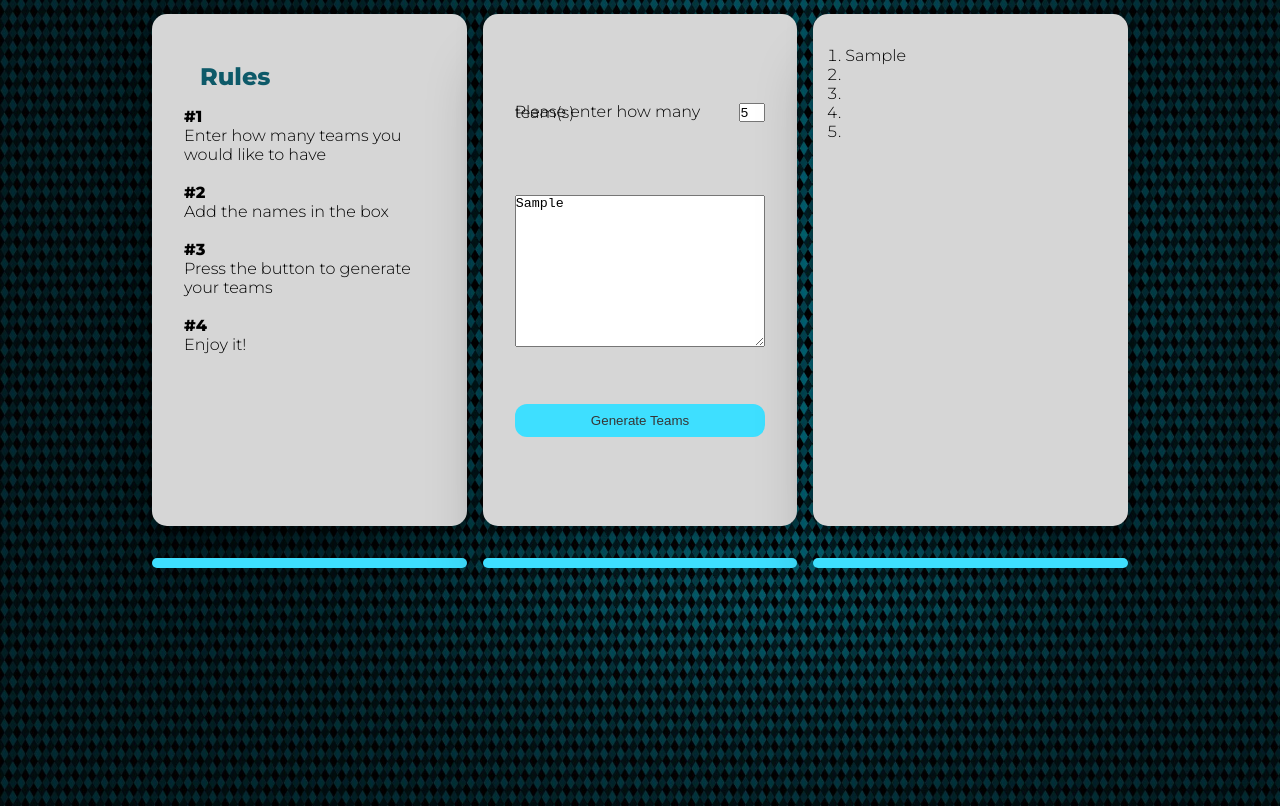
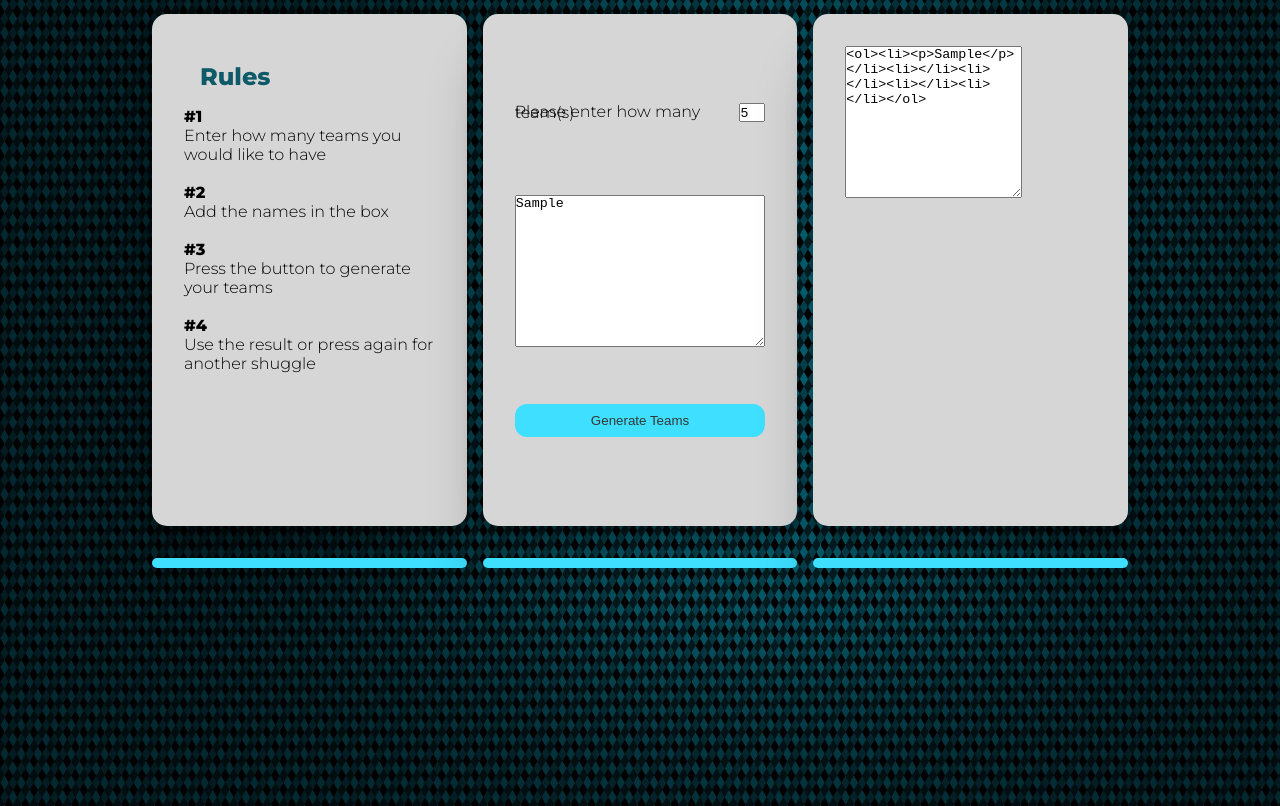
Before and after one commit to marekdano/Team-Generator, a plain HTML site: page index.html in a window 1280 px wide. Both pictures are taken after typing "5", "Sample" into the empty fields and a click on the button "Generate Teams". Shown: the part 138-944 px from the top of the page. Drawn offline with Linux system fonts and the light colour scheme.

Commit message:
readme file

```diff
--- a/app.js
+++ b/app.js
@@ -58,19 +58,31 @@ const groupPlayers = function (array, groupNum) {
     // str += "</ol>"
     // document.getElementById(" inputArray").innerHTML = str
 
-    let olElement = document.createElement("ol")
-    Object.entries(groups).forEach(([key, value]) => {
-        let liElement = document.createElement("li")
+    // let olElement = document.createElement("ol")
+    // Object.entries(groups).forEach(([key, value]) => {
+    //     let liElement = document.createElement("li")
+    //     for (let person of value) {
+    //         let pElement = document.createElement("p")
+    //         pElement.innerHTML = person
+    //         liElement.appendChild(pElement)
+    //     }
+    //     olElement.appendChild(liElement)
+
+    // })
+    // document.getElementById(" inputArray").replaceChildren(olElement)
+
+    let str = "<ol>"
+    Object.entries(groups).forEach(([key, value], index) => {
+        console.log(key, value)
+        str += "<li>"
         for (let person of value) {
-            let pElement = document.createElement("p")
-            pElement.innerHTML = person
-            liElement.appendChild(pElement)
+            str += "<p>" + person + "</p>"
         }
-        olElement.appendChild(liElement)
+        str += "</li>"
+    });
+    str += "</ol>"
+    document.getElementById(" inputArray").innerHTML = str
 
-    })
-    document.getElementById(" inputArray").replaceChildren(olElement)
-    //return areaArray = JSON.stringify(groups)
 };
 
 
--- a/index.html
+++ b/index.html
@@ -31,7 +31,7 @@
                 <p class="">Press the button to generate your teams</p>
                 <br>
                 <p class="bold-number">#4</p>
-                <p class="">Enjoy it!</p>
+                <p class="">Use the result or press again for another shuggle</p>
             </div>
             <div class="solid-bottom"></div>
         </section>
@@ -56,8 +56,9 @@
 
         <section id="output-container">
             <div id="groups-output-container" class="text-area">
-
-                <article id=" inputArray"></article>
+                <textarea id=" inputArray" class=" form-control" rows="10
+                        " aria-label="With textarea"></textarea>
+                <!-- <article id=" inputArray"></article> -->
             </div>
             <div class="solid-bottom"></div>
         </section>
```
Also changed, not shown: README.md.
